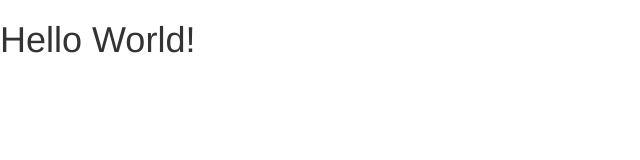
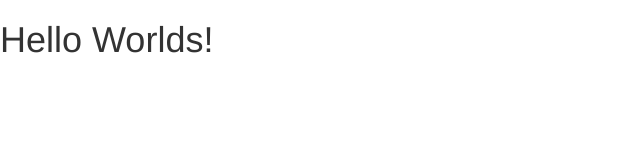
Before and after one commit to mbaquir/hackthesixapp, a website: page public/index.html in a window 1280 px wide. Shown: the full height of the page, 0-640 px from the left. Drawn offline with nearby package versions, Linux system fonts and the light colour scheme.

Commit message:
added start

```diff
--- a/app.js
+++ b/app.js
@@ -12,5 +12,5 @@
 });
 
 app.listen(3000, function () {
-  console.log('app listening on port 3000!');
+  console.log('app listening orn port 3000!');
 });
--- a/package.json
+++ b/package.json
@@ -4,6 +4,7 @@
   "description": "hackathon project",
   "main": "app.js",
   "scripts": {
+    "start": "nodemon",
     "test": "echo \"Error: no test specified\" && exit 1"
   },
   "keywords": [],
--- a/public/index.html
+++ b/public/index.html
@@ -1,6 +1,6 @@
 <!DOCTYPE html>
 <html>
-<h1>Hello World!</h1>
+<h1>Hello Worlds!</h1>
 
 
 <body>
```
